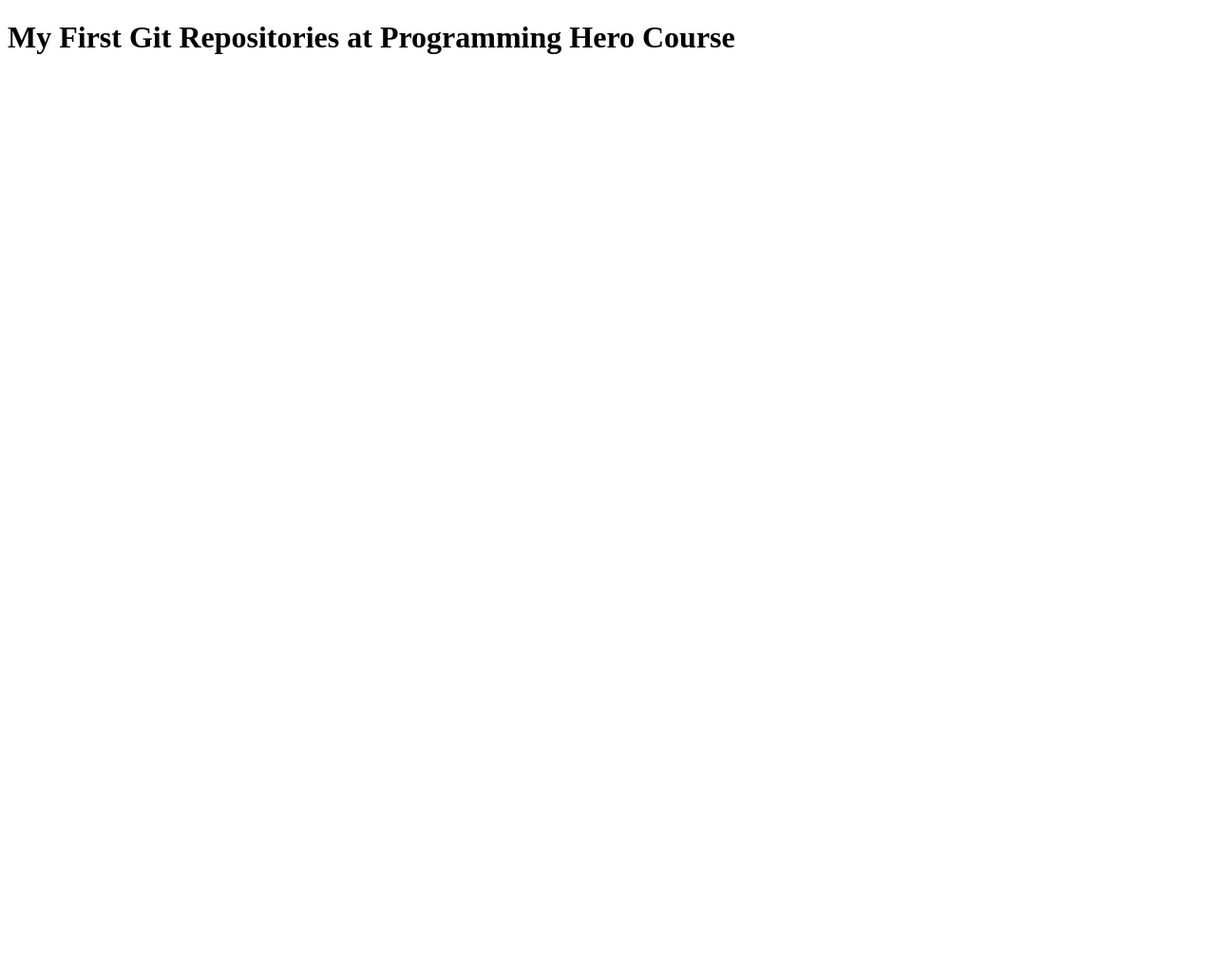
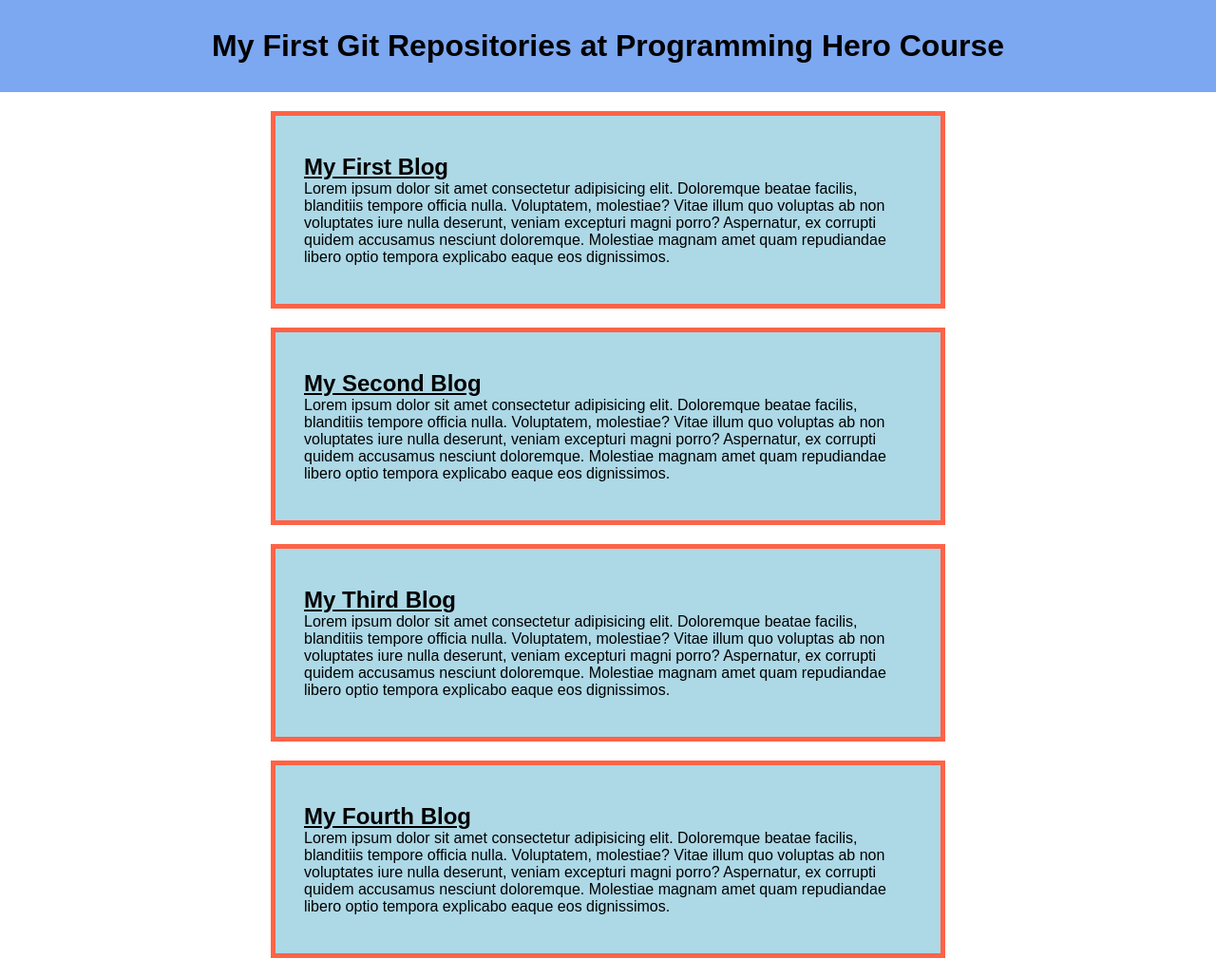
Before and after one commit to Rokon-Khan/programming-hero-first-git-repo, a plain HTML site: page index.html in a window 1280 px wide. Shown: the whole page at 95% size. Before the commit the page ends 800 px from the top, so only its background shows below. Drawn offline with Linux system fonts and the light colour scheme.

Commit message:
Some Blog Content Insert

```diff
--- /dev/null
+++ b/css/style.css
@@ -0,0 +1,28 @@
+* {
+  padding: 0;
+  margin: 0;
+}
+
+body {
+  background: #ffffff;
+  font-family: sans-serif;
+}
+
+.header-style {
+  background: #7ca7f1;
+  padding: 30px 20px;
+  margin-bottom: 20px;
+  text-align: center;
+}
+
+h2 {
+  text-decoration: underline;
+}
+
+.blog {
+  background: lightblue;
+  border: 5px solid tomato;
+  margin: 20px auto;
+  padding: 40px 30px;
+  width: 50%;
+}
--- a/index.html
+++ b/index.html
@@ -5,8 +5,56 @@
     <meta http-equiv="X-UA-Compatible" content="IE=edge" />
     <meta name="viewport" content="width=device-width, initial-scale=1.0" />
     <title>programming-hero-my-first-git-repo</title>
+    <link rel="stylesheet" href="css/style.css" />
   </head>
   <body>
-    <h1>My First Git Repositories at Programming Hero Course</h1>
+    <header class="header-style">
+      <h1>My First Git Repositories at Programming Hero Course</h1>
+    </header>
+
+    <div class="blog">
+      <h2>My First Blog</h2>
+      <p>
+        Lorem ipsum dolor sit amet consectetur adipisicing elit. Doloremque
+        beatae facilis, blanditiis tempore officia nulla. Voluptatem, molestiae?
+        Vitae illum quo voluptas ab non voluptates iure nulla deserunt, veniam
+        excepturi magni porro? Aspernatur, ex corrupti quidem accusamus nesciunt
+        doloremque. Molestiae magnam amet quam repudiandae libero optio tempora
+        explicabo eaque eos dignissimos.
+      </p>
+    </div>
+    <div class="blog">
+      <h2>My Second Blog</h2>
+      <p>
+        Lorem ipsum dolor sit amet consectetur adipisicing elit. Doloremque
+        beatae facilis, blanditiis tempore officia nulla. Voluptatem, molestiae?
+        Vitae illum quo voluptas ab non voluptates iure nulla deserunt, veniam
+        excepturi magni porro? Aspernatur, ex corrupti quidem accusamus nesciunt
+        doloremque. Molestiae magnam amet quam repudiandae libero optio tempora
+        explicabo eaque eos dignissimos.
+      </p>
+    </div>
+    <div class="blog">
+      <h2>My Third Blog</h2>
+      <p>
+        Lorem ipsum dolor sit amet consectetur adipisicing elit. Doloremque
+        beatae facilis, blanditiis tempore officia nulla. Voluptatem, molestiae?
+        Vitae illum quo voluptas ab non voluptates iure nulla deserunt, veniam
+        excepturi magni porro? Aspernatur, ex corrupti quidem accusamus nesciunt
+        doloremque. Molestiae magnam amet quam repudiandae libero optio tempora
+        explicabo eaque eos dignissimos.
+      </p>
+    </div>
+    <div class="blog">
+      <h2>My Fourth Blog</h2>
+      <p>
+        Lorem ipsum dolor sit amet consectetur adipisicing elit. Doloremque
+        beatae facilis, blanditiis tempore officia nulla. Voluptatem, molestiae?
+        Vitae illum quo voluptas ab non voluptates iure nulla deserunt, veniam
+        excepturi magni porro? Aspernatur, ex corrupti quidem accusamus nesciunt
+        doloremque. Molestiae magnam amet quam repudiandae libero optio tempora
+        explicabo eaque eos dignissimos.
+      </p>
+    </div>
   </body>
 </html>
```
